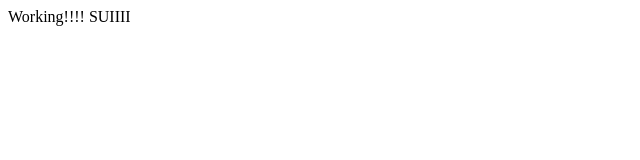
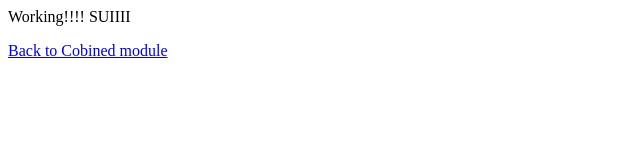
Before and after one commit to jokku077/courseraweb, a plain HTML site: page site/firstpage.html in a window 1280 px wide. Shown: the whole page, without its empty margins (0-640 px from the left). Drawn offline with Linux system fonts and the light colour scheme.

Commit message:
some more changes

```diff
--- a/site/firstpage.html
+++ b/site/firstpage.html
@@ -9,5 +9,7 @@
     <body>
         Working!!!!
         <span>SUIIII</span>
+
+        <p><a href="Combined_module1.html">Back to Cobined module</a></p>
     </body>
 </html>
```
